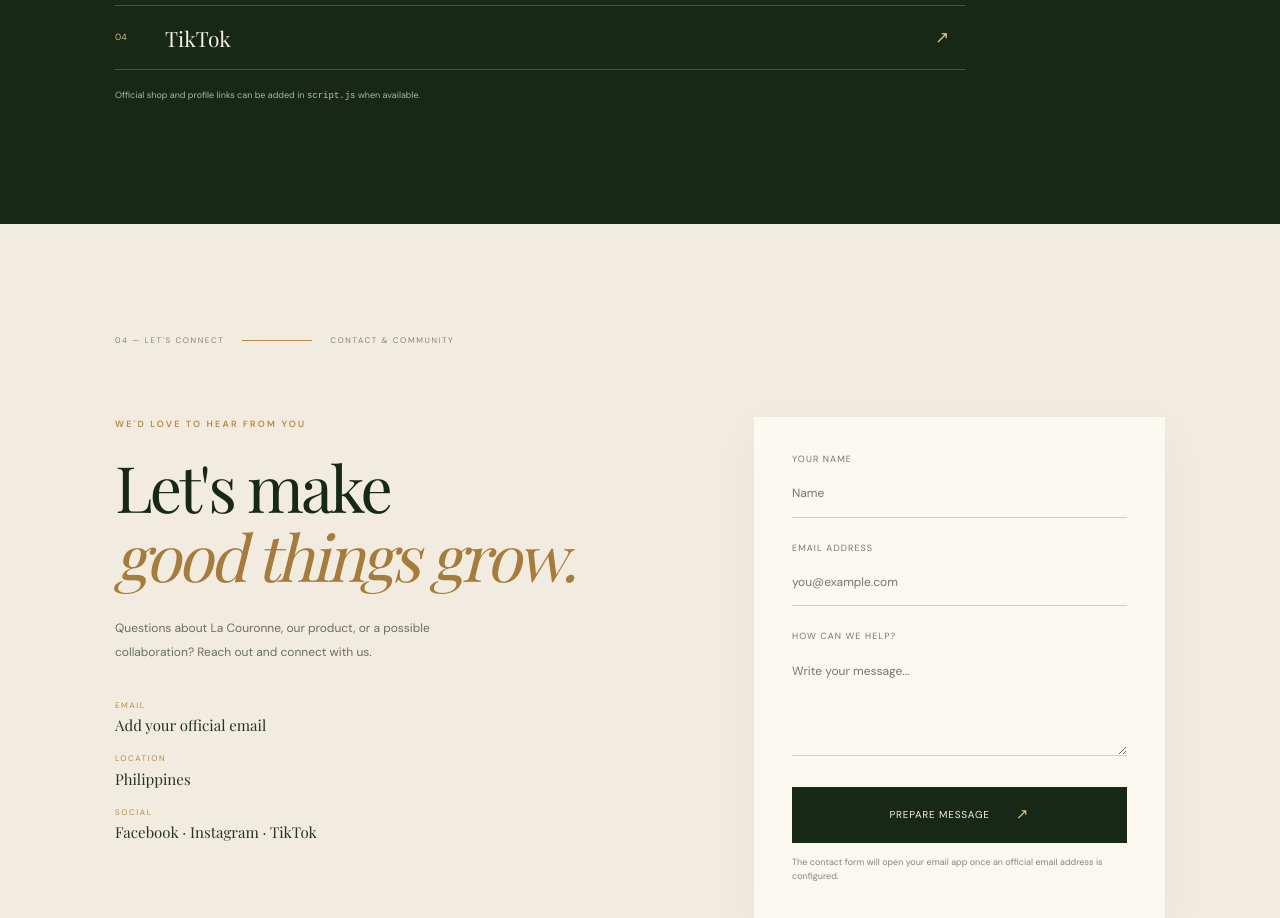
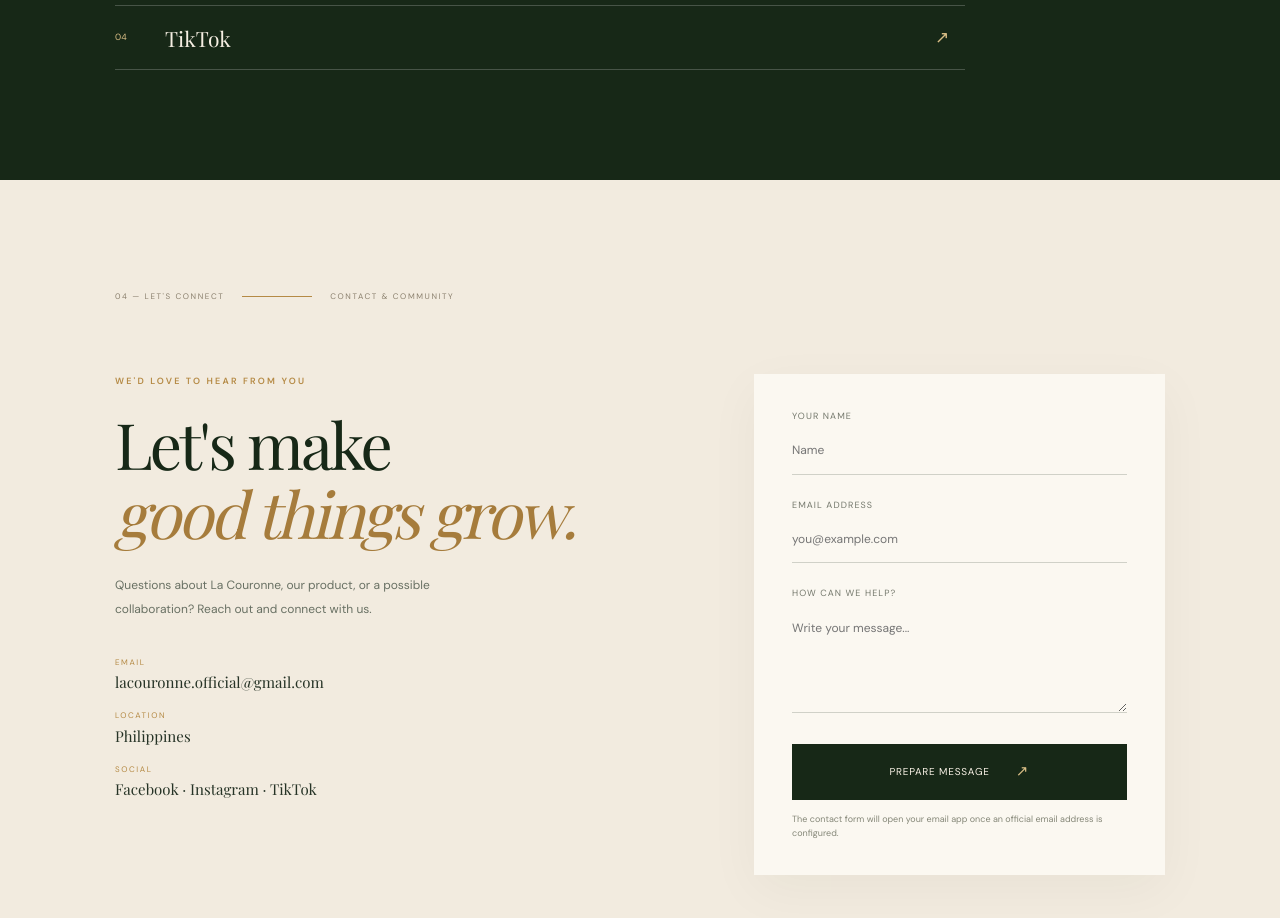
Before and after one commit to dreixx77/La-Couronne, a plain HTML site: page index.html in a window 1280 px wide. Shown: the part 4511-5429 px from the top of the page. Drawn offline with nearby package versions, Linux system fonts and the light colour scheme; a web font is replaced by a local one.

Commit message:
Change contact email to official address
Updated the contact email to the official address.

```diff
--- a/index.html
+++ b/index.html
@@ -127,7 +127,7 @@
           <a href="#connect" class="platform-link"><span>03</span><strong>Instagram</strong><b>↗</b></a>
           <a href="#connect" class="platform-link"><span>04</span><strong>TikTok</strong><b>↗</b></a>
         </div>
-        <p class="platform-note">Official shop and profile links can be added in <code>script.js</code> when available.</p>
+
       </div>
       <div class="platform-decoration">LC</div>
     </section>
@@ -137,7 +137,7 @@
       <div class="contact-layout">
         <div class="contact-copy reveal"><p class="eyebrow">WE'D LOVE TO HEAR FROM YOU</p><h2>Let's make<br><em>good things grow.</em></h2><p>Questions about La Couronne, our product, or a possible collaboration? Reach out and connect with us.</p>
           <div class="contact-details">
-            <div><span>EMAIL</span><strong data-contact="email">Add your official email</strong></div>
+            <div><span>EMAIL</span><strong data-contact="email">lacouronne.official@gmail.com</strong></div>
             <div><span>LOCATION</span><strong>Philippines</strong></div>
             <div><span>SOCIAL</span><strong>Facebook · Instagram · TikTok</strong></div>
           </div>
```
